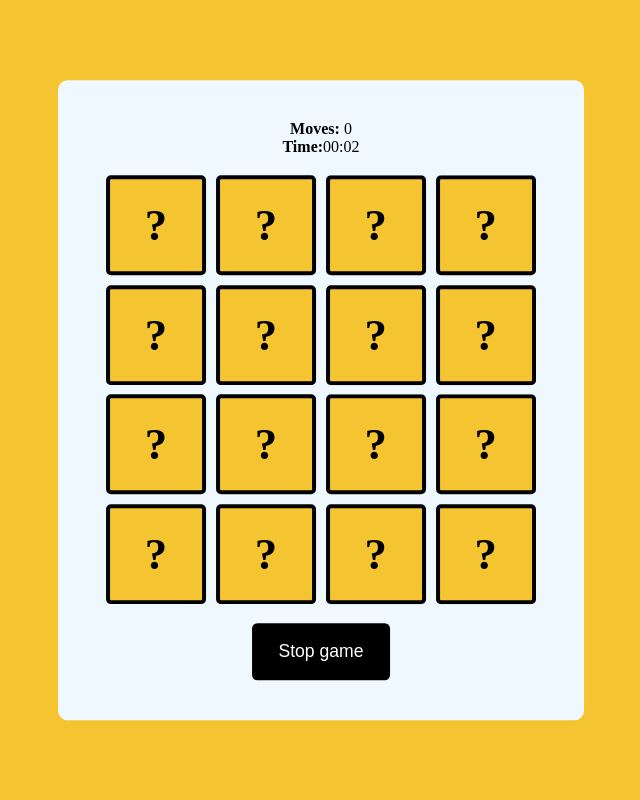
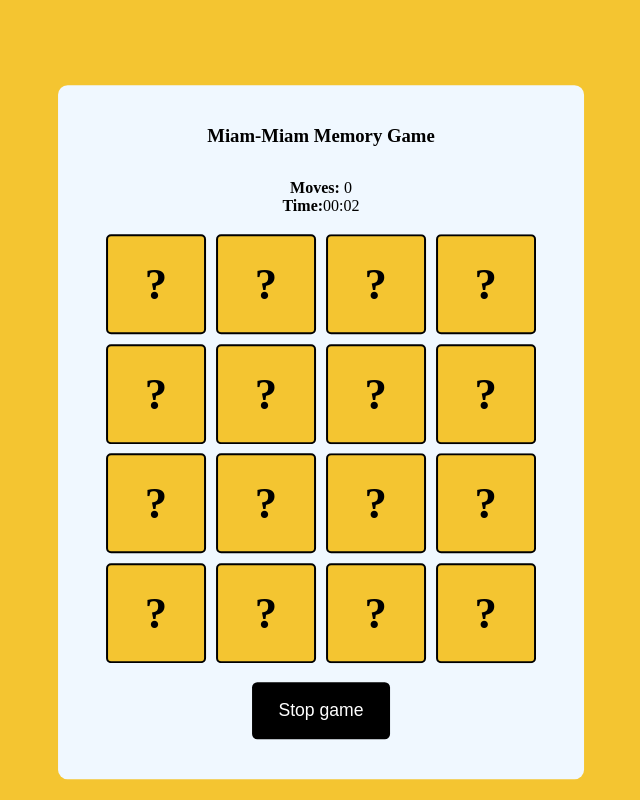
Before and after one commit to GentilleauF/Memory-Game, a plain HTML site: page index.html in a window 1280 px wide. Both pictures are taken after a click on the button "Start game". Shown: the whole page, without its empty margins (319-959 px from the left). Drawn offline with Linux system fonts and the light colour scheme.

Commit message:
bug correction

```diff
--- a/index.html
+++ b/index.html
@@ -3,11 +3,12 @@
   <head>
     <meta charset="UTF-8" />
     <meta name="viewport" content="width=device-width, initial-scale=1.0" />
-    <title>Document</title>
+    <title>Miam-miam Memory</title>
     <link rel="stylesheet" href="style.css" />
   </head>
   <body>
     <div class="wrapper">
+      <H3 class="game-title">Miam-Miam Memory Game</H3>
       <div class="stats-container">
         <div id="moves-count"></div>
         <div id="time"></div>
--- a/script.js
+++ b/script.js
@@ -93,12 +93,15 @@ const matrixGenerator = (cardValues, size = 4) => {
   //Grid
   gameContainer.style.gridTemplateColumns = `repeat(${size},auto)`;
 
+
   //CARDS
 cards = document.querySelectorAll(".card-container");
 cards.forEach((card) => {
   card.addEventListener("click", () => {
-      if (!card.classList.contains("matched")) {
+    // Check if card isn't matched, flipped, and is not the same card
+    if (!card.classList.contains("matched") && !card.classList.contains("flipped") && card !== firstCard) {
       card.classList.add("flipped");
+
       if (!firstCard) {
         firstCard = card;
         firstCardValue = card.getAttribute("data-card-value");
@@ -110,7 +113,7 @@ const matrixGenerator = (cardValues, size = 4) => {
           firstCard.classList.add("matched");
           secondCard.classList.add("matched");
           firstCard = false;
-            //wincount increment
+
           winCount += 1;
           if (winCount == Math.floor(cardValues.length / 2)) {
             result.innerHTML = `<h2>You won </h2> <h4>Moves: ${movesCount} <br>Time: ${formatTime(
@@ -121,7 +124,7 @@ const matrixGenerator = (cardValues, size = 4) => {
             stopGame();
           }
         } else {
-            //if card dont match
+          //If card dont match
           let [tempFirst, tempSecond] = [firstCard, secondCard];
           firstCard = false;
           secondCard = false;
@@ -134,6 +137,10 @@ const matrixGenerator = (cardValues, size = 4) => {
     }
   });
 });
+
+
+
+  ///
 };
 
 //Start Game
@@ -154,7 +161,7 @@ startButton.addEventListener("click", () => {
   initializer();
 });
 
-//STOP game
+//STOP Game
 stopButton.addEventListener(
   "click",
   (stopGame = () => {
--- a/style.css
+++ b/style.css
@@ -4,10 +4,17 @@
   box-sizing: border-box;
 }
 body {
+  margin-top: 4px;
   background-color: #f4c531;
 }
 
+.game-title {
+  text-align: center;
+  margin-bottom: 2rem;
+}
+
 .wrapper {
+  margin-top: 2rem;
   box-sizing: content-box;
   width: 26.87em;
   padding: 2.5em 3em;
@@ -55,7 +62,7 @@ body {
   display: flex;
   align-items: center;
   justify-content: center;
-  border: 4px solid black;
+  border: 2px solid black;
   transition: transform 0.7s ease-out;
   backface-visibility: hidden;
 }
```
Lines whose indentation alone changed are shown as unchanged.
